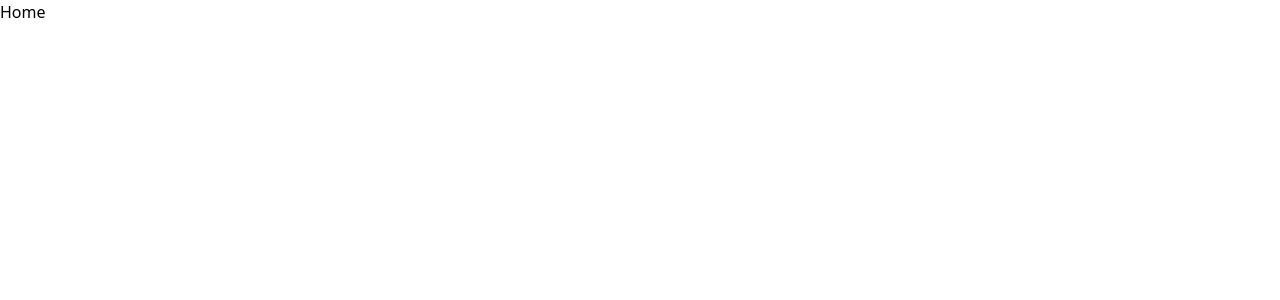
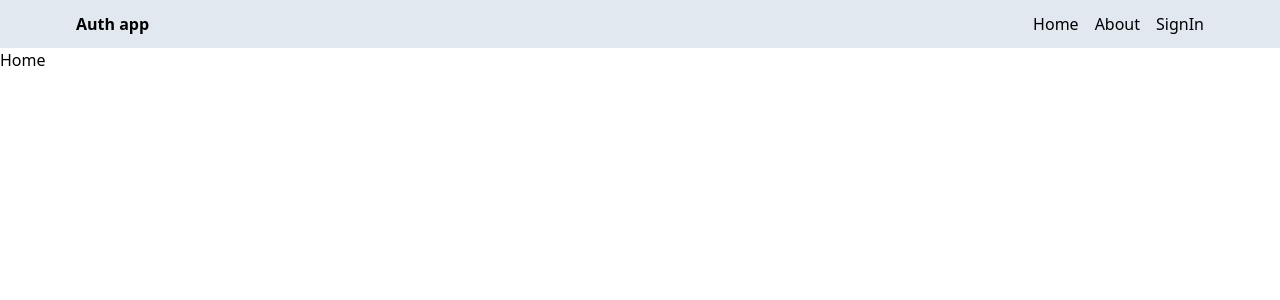
Before and after one commit to ramaditya777/MERN-auth, a React (Vite) app in the folder client/: page / in a window 1280 px wide. Shown: the top 300 px of the page. Built offline with nearby package versions, Linux system fonts and the light colour scheme.

Commit message:
Create header component

```diff
--- a/client/src/App.jsx
+++ b/client/src/App.jsx
@@ -5,10 +5,13 @@
 import SignIn from "./pages/SignIn.jsx";
 import SignUp from "./pages/SignUp.jsx";
 import Profile from "./pages/Profile"; // Add this import
+import Header from "./components/Header.jsx";
 
 const App = () => {
   return (
     <BrowserRouter>
+      {/*header*/}
+      <Header />
       <Routes>
         <Route path="/" element={<Home />} />
         <Route path="/about" element={<About />} />
--- /dev/null
+++ b/client/src/components/Header.jsx
@@ -0,0 +1,29 @@
+import React from "react";
+import { Link } from "react-router-dom";
+
+const Header = () => {
+  return (
+    <div className="bg-slate-200">
+      <div className="flex justify-between items-center max-w-6xl mx-auto p-3">
+        <Link to="/">
+          <h1 className="font-bold">Auth app</h1>
+        </Link>
+        <ul className="flex gap-4">
+          <Link to="/">
+            {" "}
+            <li>Home</li>
+          </Link>
+          <Link to="/about">
+            {" "}
+            <li>About</li>
+          </Link>
+          <Link to="/sign-in">
+            <li>SignIn</li>
+          </Link>
+        </ul>
+      </div>
+    </div>
+  );
+};
+
+export default Header;
--- a/client/tailwind.config.js
+++ b/client/tailwind.config.js
@@ -1,5 +1,8 @@
 module.exports = {
-  content: ["./pages/**/*.{html,js,jsx}", "./components/**/*.{html,js}"],
+  content: [
+    "./src/**/*.{js,jsx,ts,tsx}", // Include all JS, JSX, TS, and TSX files in the src directory
+    "./public/index.html", // Include the index.html file in the public directory
+  ],
   theme: {
     extend: {},
   },
```
